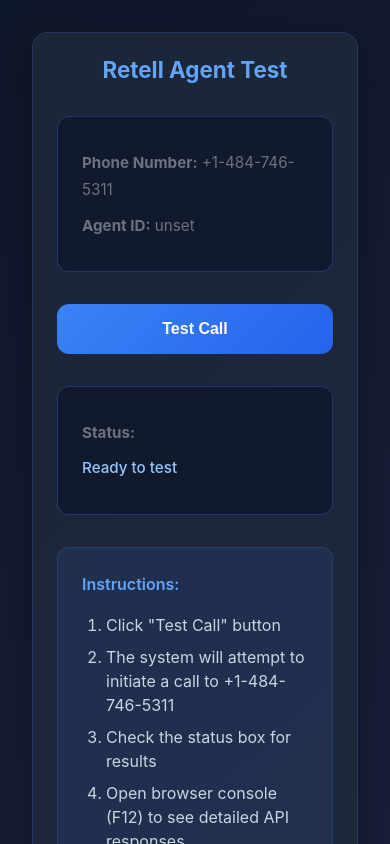
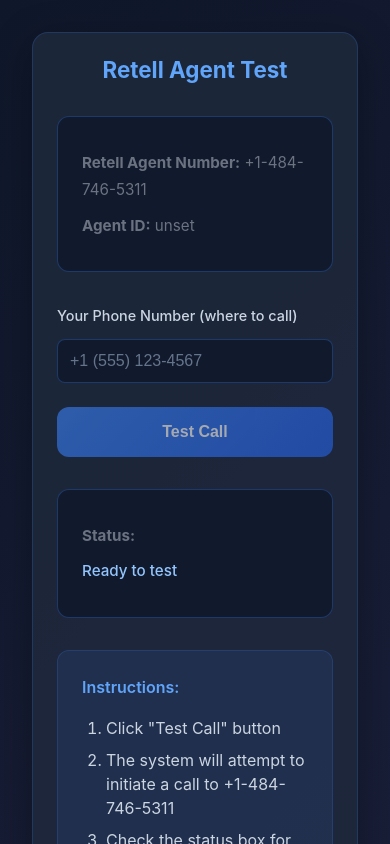
Before and after one commit to kappapogu/ai-receptionist-saas, a Next.js app: page /test-agent in a window 390 px wide. Shown: the top 844 px of the page. Built offline with nearby package versions, Linux system fonts and the light colour scheme; no server answers.

Commit message:
Fix test agent page - ask for phone number to receive call
- User must provide their phone number
- Call is made FROM Retell AI number TO user's phone
- Better error handling and UI feedback

```diff
--- a/app/test-agent/page.jsx
+++ b/app/test-agent/page.jsx
@@ -7,16 +7,22 @@
   const [status, setStatus] = useState('Ready to test');
   const [callId, setCallId] = useState(null);
   const [isLoading, setIsLoading] = useState(false);
+  const [phoneNumber, setPhoneNumber] = useState('');
 
   const handleInitiateCall = async () => {
+    if (!phoneNumber) {
+      setStatus('❌ Please enter your phone number');
+      return;
+    }
+
     setIsLoading(true);
-    setStatus('Initiating call to +1-484-746-5311...');
+    setStatus(`Initiating call to ${phoneNumber}...`);
 
     try {
       const response = await fetch('/api/retell/initiate-call', {
         method: 'POST',
         headers: { 'Content-Type': 'application/json' },
-        body: JSON.stringify({ phoneNumber: '+14847465311' }),
+        body: JSON.stringify({ phoneNumber }),
       });
 
       const data = await response.json();
@@ -44,13 +50,25 @@
         <h1 className={styles.title}>Retell Agent Test</h1>
 
         <div className={styles.infoBox}>
-          <p><strong>Phone Number:</strong> +1-484-746-5311</p>
+          <p><strong>Retell Agent Number:</strong> +1-484-746-5311</p>
           <p><strong>Agent ID:</strong> {process.env.NEXT_PUBLIC_RETELL_AGENT_ID || 'Not configured'}</p>
+        </div>
+
+        <div className={styles.formGroup}>
+          <label className={styles.label}>Your Phone Number (where to call)</label>
+          <input
+            type="tel"
+            value={phoneNumber}
+            onChange={(e) => setPhoneNumber(e.target.value)}
+            placeholder="+1 (555) 123-4567"
+            className={styles.input}
+            disabled={isLoading}
+          />
         </div>
 
         <button
           onClick={handleInitiateCall}
-          disabled={isLoading}
+          disabled={isLoading || !phoneNumber}
           className={styles.button}
         >
           {isLoading ? 'Initiating...' : 'Test Call'}
--- a/app/test-agent/test-agent.module.css
+++ b/app/test-agent/test-agent.module.css
@@ -37,6 +37,45 @@
 .infoBox p {
   margin: 0.5rem 0;
   font-size: 0.95rem;
+}
+
+.formGroup {
+  margin-bottom: 1.5rem;
+}
+
+.label {
+  display: block;
+  color: #cbd5e1;
+  font-size: 0.9rem;
+  margin-bottom: 0.75rem;
+  font-weight: 500;
+}
+
+.input {
+  width: 100%;
+  padding: 0.75rem;
+  background: rgba(15, 23, 42, 0.8);
+  border: 1px solid rgba(59, 130, 246, 0.3);
+  border-radius: 0.5rem;
+  color: #e2e8f0;
+  font-size: 1rem;
+  transition: all 0.3s ease;
+  box-sizing: border-box;
+}
+
+.input:focus {
+  outline: none;
+  border-color: #3b82f6;
+  box-shadow: 0 0 10px rgba(59, 130, 246, 0.2);
+}
+
+.input::placeholder {
+  color: #64748b;
+}
+
+.input:disabled {
+  opacity: 0.6;
+  cursor: not-allowed;
 }
 
 .button {
```
